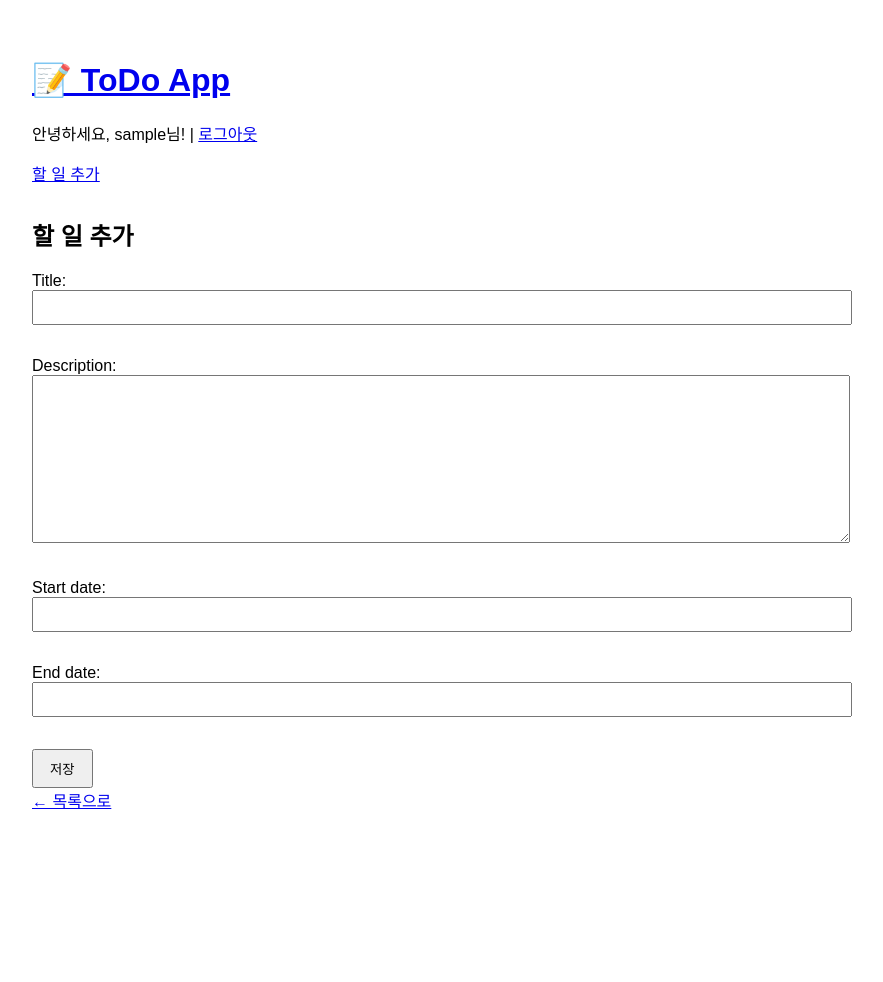
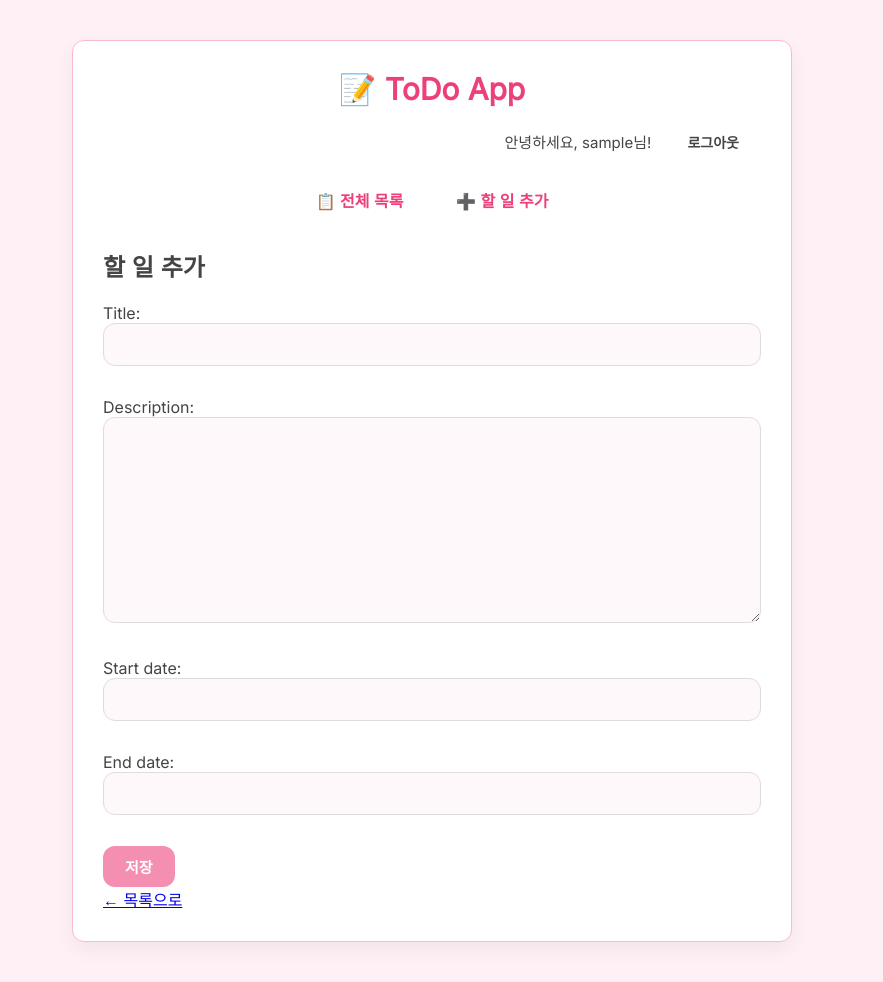
Before and after one commit to Juriri/django_project_01, a Django app: page /todo/create/ in a window 1280 px wide. Shown: the whole page, without its empty margins (208-1091 px from the left). Before the commit the page ends 809 px from the top, so only its background shows below. Run offline with Django 4.2, Linux system fonts and the light colour scheme; the visitor is signed in with stand-in values (Sample User, id 1); some libraries are stand-ins or nearby versions.

Commit message:
fix: update, delete form 수정

```diff
--- /dev/null
+++ b/todolist/static/css/style.css
@@ -0,0 +1,124 @@
+:root {
+  --main-color: #f48fb1;
+  --main-dark: #ec407a;
+  --text-color: #444;
+  --bg-color: #fff0f5;
+  --white: #ffffff;
+  --border-radius: 12px;
+}
+
+* {
+  box-sizing: border-box;
+}
+
+body {
+  font-family: 'Inter', sans-serif;
+  background-color: var(--bg-color);
+  color: var(--text-color);
+  margin: 0;
+  padding: 0;
+}
+
+.container {
+  max-width: 720px;
+  margin: 40px auto;
+  background-color: var(--white);
+  border-radius: var(--border-radius);
+  padding: 30px;
+  box-shadow: 0 8px 20px rgba(0, 0, 0, 0.05);
+  border: 1px solid #f8bbd0;
+}
+
+header {
+  margin-bottom: 30px;
+}
+
+header h1 {
+  margin: 0;
+  font-size: 30px;
+  color: var(--main-dark);
+  text-align: center;
+}
+
+nav {
+  margin-top: 20px;
+  text-align: center;
+}
+
+nav a {
+  display: inline-block;
+  text-decoration: none;
+  color: var(--main-dark);
+  margin: 0 12px;
+  font-weight: 600;
+  font-size: 16px;
+  padding: 6px 12px;
+  border-radius: 8px;
+  transition: background 0.3s;
+}
+
+nav a:hover {
+  background-color: #fce4ec;
+}
+
+.auth {
+  text-align: right;
+  font-size: 15px;
+  margin-top: 15px;
+}
+
+.auth a,
+.auth form button {
+  color: var(--text-color);
+  margin-left: 10px;
+  font-size: 14px;
+  background: none;
+  border: none;
+  cursor: pointer;
+}
+
+.auth form button:hover {
+  color: var(--main-dark);
+  font-weight: 600;
+}
+
+form input,
+form textarea,
+form select {
+  width: 100%;
+  padding: 12px;
+  margin-bottom: 15px;
+  border-radius: var(--border-radius);
+  border: 1px solid #ddd;
+  font-size: 15px;
+  background-color: #fff8fb;
+}
+
+button {
+  background-color: var(--main-color);
+  color: white;
+  border: none;
+  padding: 10px 22px;
+  border-radius: var(--border-radius);
+  font-weight: bold;
+  cursor: pointer;
+  font-size: 15px;
+}
+
+button:hover {
+  background-color: var(--main-dark);
+}
+
+a.button-link {
+  display: inline-block;
+  background-color: var(--main-color);
+  color: white;
+  padding: 10px 18px;
+  border-radius: var(--border-radius);
+  text-decoration: none;
+  font-weight: 500;
+}
+
+a.button-link:hover {
+  background-color: var(--main-dark);
+}
--- a/todolist/templates/todolist/base.html
+++ b/todolist/templates/todolist/base.html
@@ -1,33 +1,33 @@
+{% load static %}
 <!DOCTYPE html>
 <html lang="ko">
 <head>
   <meta charset="UTF-8">
   <title>{% block title %}ToDo App{% endblock %}</title>
-    <link rel="stylesheet" href="https://cdn.jsdelivr.net/npm/modern-css-reset/dist/reset.min.css">
-    <style>
-        body { font-family: sans-serif; padding: 2rem; }
-        header { margin-bottom: 2rem; }
-        nav a { margin-right: 1rem; }
-        .container { max-width: 800px; margin: auto; }
-        form input, form textarea, form select {
-            width: 100%; padding: 0.5rem; margin-bottom: 1rem;
-        }
-        button { padding: 0.5rem 1rem; }
-    </style>
+  <link href="https://fonts.googleapis.com/css2?family=Inter&display=swap" rel="stylesheet">
+  <link rel="stylesheet" href="{% static 'css/style.css' %}">
 </head>
 <body>
   <div class="container">
     <header>
-            <h1><a href="{% url 'todo_list' %}">📝 ToDo App</a></h1>
+      <h1><a href="{% url 'todo_list' %}" style="text-decoration: none; color: var(--main-dark);">📝 ToDo App</a></h1>
+      <div class="auth">
         {% if user.is_authenticated %}
-                <p>안녕하세요, {{ user.username }}님! |
-                   <a href="{% url 'logout' %}">로그아웃</a></p>
+          안녕하세요, {{ user.username }}님!
+          <form action="{% url 'logout' %}" method="POST" style="display: inline;">
+            {% csrf_token %}
+            <button>로그아웃</button>
+          </form>
         {% else %}
-                <a href="{% url 'login' %}">로그인</a> |
+          <a href="{% url 'login' %}">로그인</a>
           <a href="{% url 'signup' %}">회원가입</a>
         {% endif %}
+      </div>
       <nav>
-                <a href="{% url 'todo_create' %}">할 일 추가</a>
+        <a href="{% url 'todo_list' %}">📋 전체 목록</a>
+        {% if user.is_authenticated %}
+          <a href="{% url 'todo_create' %}">➕ 할 일 추가</a>
+        {% endif %}
       </nav>
     </header>
 
--- a/todolist/templates/todolist/todo_update.html
+++ b/todolist/templates/todolist/todo_update.html
@@ -9,5 +9,4 @@
     {{ form.as_p }}
     <button type="submit">수정</button>
 </form>
-<a href="{% url 'todo_info' todo.id %}">← 상세 보기</a>
 {% endblock %}
--- a/todolist/views.py
+++ b/todolist/views.py
@@ -15,7 +15,7 @@ def todo_list(request):
     if q:
         todo_all = todo_all.filter(Q(title__icontains=q) | Q(description__icontains=q))
 
-    paginator = Paginator(todo_all, 10)
+    paginator = Paginator(todo_all, 3)
     page_number = request.GET.get("page")
     page_obj = paginator.get_page(page_number)
 
@@ -37,19 +37,21 @@ def todo_create(request):
         todo = form.save(commit=False)
         todo.user = request.user
         todo.save()
-        return redirect("todolist/todo_info", todo_id=todo.id)
+        return redirect("todo_info", todo_id=todo.id)
     return render(request, "todolist/todo_create.html", {"form": form})
-
 
 @login_required()
 def todo_update(request, todo_id):
     todo = get_object_or_404(Todo, id=todo_id, user=request.user)
-    form = TodoUpdateForm(request.Post or None, instance=todo)
-    if request.method == "POST" and form.is_valid():
+    form = TodoUpdateForm(request.POST or None, instance=todo)
+    if form.is_valid():
         form.save()
-        return redirect("todo_info", todo_id=todo_id)
-    return render(request, "todolist/todo_update.html", {"form": form})
-
+        from django.urls import reverse
+        return redirect(reverse('todo_info', kwargs={'todo_id': todo.pk}))
+    context = {
+        'form': form
+    }
+    return render(request, 'todolist/todo_update.html', context)
 
 @login_required()
 def todo_delete(request, todo_id):
```
Also changed, not shown: todolist/static/style.css (deleted, +0 -45 lines), todolist/templates/todolist/todo_info.html (+146 -31 lines), todolist/templates/todolist/todo_list.html (+65 -68 lines). Lines whose indentation alone changed are shown as unchanged.
